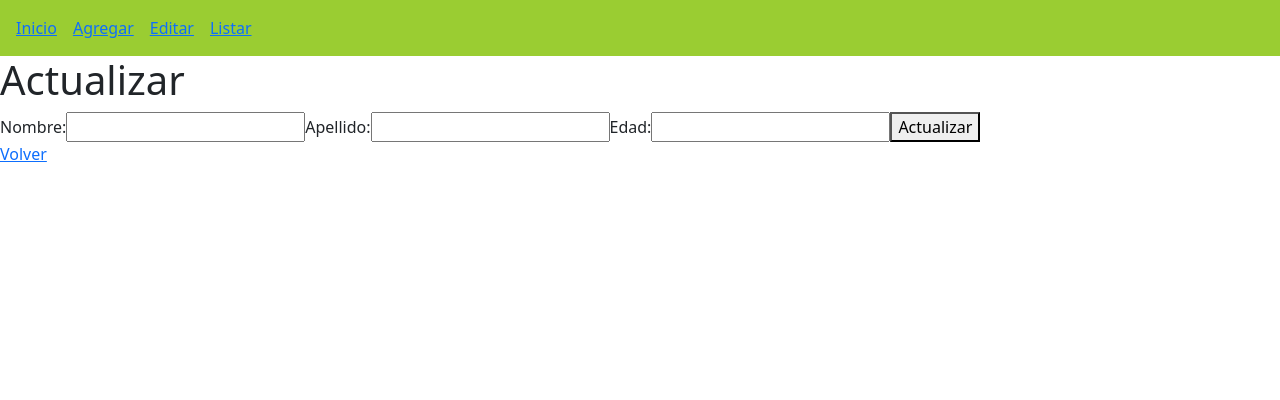
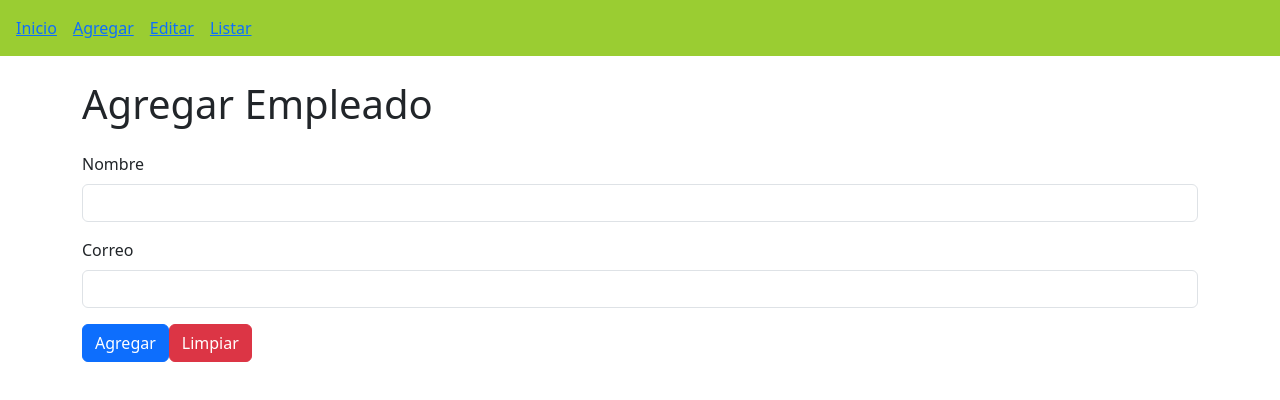
Before and after one commit to pablovirtual/proyecto_vue, a Vue app: page /agregar in a window 1280 px wide. Shown: the top 400 px of the page. Built offline with nearby package versions, Linux system fonts and the light colour scheme; no server answers.

Commit message:
Se implementa la funcionalidad para agregar empleados, incluyendo la creación del formulario y la integración con la API. Se mejora la estructura del componente Agregar y se actualiza la visualización de empleados en la lista.

```diff
--- a/src/components/Agregar.vue
+++ b/src/components/Agregar.vue
@@ -1,15 +1,52 @@
+<script setup>
+    import { ref } from "vue";
+    import {addEmpleado } from "../services/api.js";
+
+    // creamos las variables reactivas
+    const empleado = ref({
+        nombre: "",
+        correo: ""
+    });
+
+    // creamos la funcion para agregar un empleado
+    const submitForm = async (e) => {
+        // evitamos que el formulario recargue la pagina
+        e.preventDefault();
+
+        try {
+            const response = await addEmpleado(empleado.value);
+            console.log('Empleado agregado:',response.data);
+            // limpiamos el formulario
+            empleado.value.nombre="";
+            empleado.value.correo="";
+        } catch (error) {
+            console.error("Error al agregar el empleado", error);
+        }
+    }
+</script>
+
 <template>
-    <div>
-        <h1>Actualizar</h1>
-        <form>
-        <label for="nombre">Nombre:</label>
-        <input type="text" id="nombre" name="nombre" />
-        <label for="apellido">Apellido:</label>
-        <input type="text" id="apellido" name="apellido" />
-        <label for="edad">Edad:</label>
-        <input type="number" id="edad" name="edad" />
-        <button>Actualizar</button>
+    <div class="container mt-4">
+        <h1 class="mb-4">Agregar Empleado</h1>
+        <form @submit="submitForm" novalidate>
+            <!--campo para el nombre-->
+            <div class="mb-3">
+                <label for="nombre" class="form-label">Nombre</label>
+                <input type="text" id="nombre" v-model="empleado.nombre" class="form-control" required/>
+            </div>
+            <!--campo para el correo-->
+            <div class="mb-3">
+                <label for="correo" class="form-label">Correo</label>
+                <input type="email"
+                id="correo"
+                v-model="empleado.correo"
+                class="form-control"
+                required/>
+            </div>
+            <!--boton para enviar el formulario-->
+            <button type="submit" class="btn btn-primary">Agregar</button>
+            <button type="reset" class="btn btn-danger">Limpiar</button>
         </form>
+
     </div>
-    <router-link to="/inicio">Volver</router-link>
 </template>
--- a/src/components/App.vue
+++ b/src/components/App.vue
@@ -1,7 +1,5 @@
 <script setup>
 // add your script setup here...
-
-
 </script>
 
 <template>
@@ -14,11 +12,7 @@
       <router-link to="/listar">Listar</router-link>
     </nav>
     <router-view></router-view>
-
   </div>
-
-
-
 </template>
 
 <style scoped>
--- a/src/router/index.js
+++ b/src/router/index.js
@@ -1,55 +1,52 @@
 // Language: JavaScript
-import { createRouter, createWebHistory } from 'vue-router'
-import Editar from '../components/Editar.vue'
-import Inicio from '../components/Inicio.vue'
-import Actualizar from '../components/Actualizar.vue'
-import Eliminar from '../components/Eliminar.vue'
-import Agregar from '../components/Agregar.vue'
-import Listar from '../components/Listar.vue'
-
-
+import { createRouter, createWebHistory } from "vue-router";
+import Editar from "../components/Editar.vue";
+import Inicio from "../components/Inicio.vue";
+import Actualizar from "../components/Actualizar.vue";
+import Eliminar from "../components/Eliminar.vue";
+import Agregar from "../components/Agregar.vue";
+import Listar from "../components/Listar.vue";
 
 const routes = [
   {
-    path: '/',
-    redirect:'/inicio'
+    path: "/",
+    redirect: "/inicio",
   },
   {
-    path: '/inicio',
-    name: 'Inicio',
-    component: Inicio
+    path: "/inicio",
+    name: "Inicio",
+    component: Inicio,
   },
   {
-    path: '/editar',
-    name: 'Editar',
-    component: Editar
+    path: "/editar",
+    name: "Editar",
+    component: Editar,
   },
   {
-    path:'/actualizar',
-    name:'Actualizar',
-    component:Actualizar
+    path: "/actualizar",
+    name: "Actualizar",
+    component: Actualizar,
   },
   {
-    path: '/agregar',
-    name: 'Agregar',
-    component: Agregar
+    path: "/agregar",
+    name: "Agregar",
+    component: Agregar,
   },
   {
-    path:'/eliminar',
-    name:'Eliminar',
-    component:Eliminar
+    path: "/eliminar",
+    name: "Eliminar",
+    component: Eliminar,
   },
   {
-    path:'/listar',
-    name:'Listar',
-    component:Listar
-  }
-
-]
+    path: "/listar",
+    name: "Listar",
+    component: Listar,
+  },
+];
 
 const router = createRouter({
   history: createWebHistory(),
-  routes
-})
+  routes,
+});
 
-export default router
+export default router;
--- a/src/services/api.js
+++ b/src/services/api.js
@@ -1,23 +1,28 @@
-import axios from 'axios'
+import axios from "axios";
 
 const apiClient = axios.create({
   // Usa solo la carpeta donde se encuentra index.php
-  baseURL: 'http://localhost/db_empleados/',
+  baseURL: "http://localhost/db_empleados/",
   headers: {
-    'Content-Type': 'application/json'
-  }
-})
+    "Content-Type": "application/json",
+  },
+});
 
 // Función para obtener los empleados desde el endpoint PHP (index.php)
 export function getEmpleados() {
-  return apiClient.get('index.php')
+  return apiClient.get("index.php");
+}
+// Función para agregar un empleado al endpoint PHP (index.php)
+export function addEmpleado(data){
+  //Se emvoa la solicitud POST al endpoint con el  query parameter 'insertar"
+  return apiClient.post("index.php?insertar=true",data);
 }
 
 // Llamada para visualizar en la consola los datos recibidos desde el endpoint
 getEmpleados()
-  .then(response => {
-    console.log('Respuesta de index.php:', response.data)
+  .then((response) => {
+    console.log("Respuesta de index.php:", response.data);
   })
-  .catch(error => {
-    console.error('Error al obtener empleados:', error)
-  })
+  .catch((error) => {
+    console.error("Error al obtener empleados:", error);
+  });
```
Also changed, not shown: src/components/Inicio.vue (+11 -10 lines), src/main.js (+8 -8 lines). Lines whose indentation alone changed are shown as unchanged.
